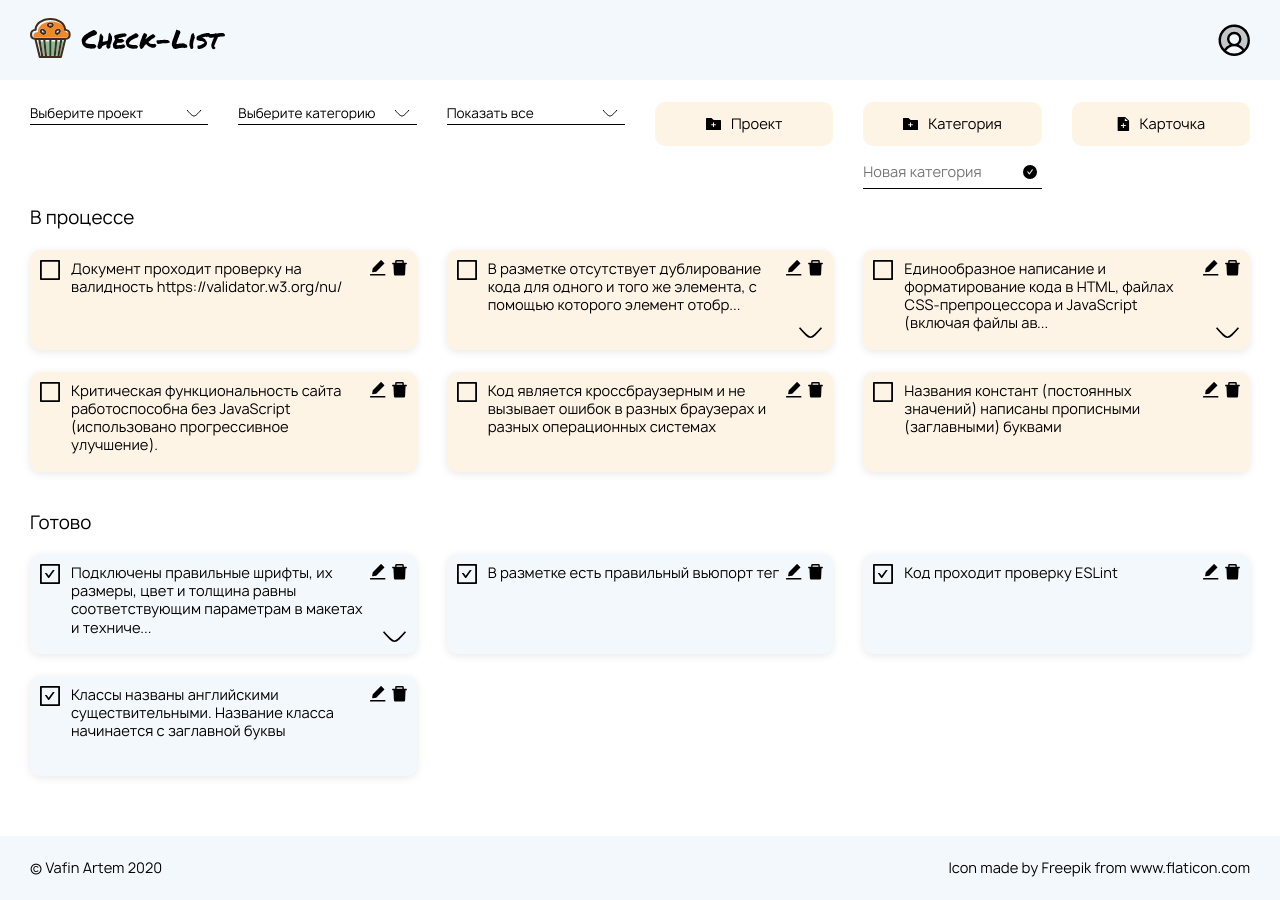
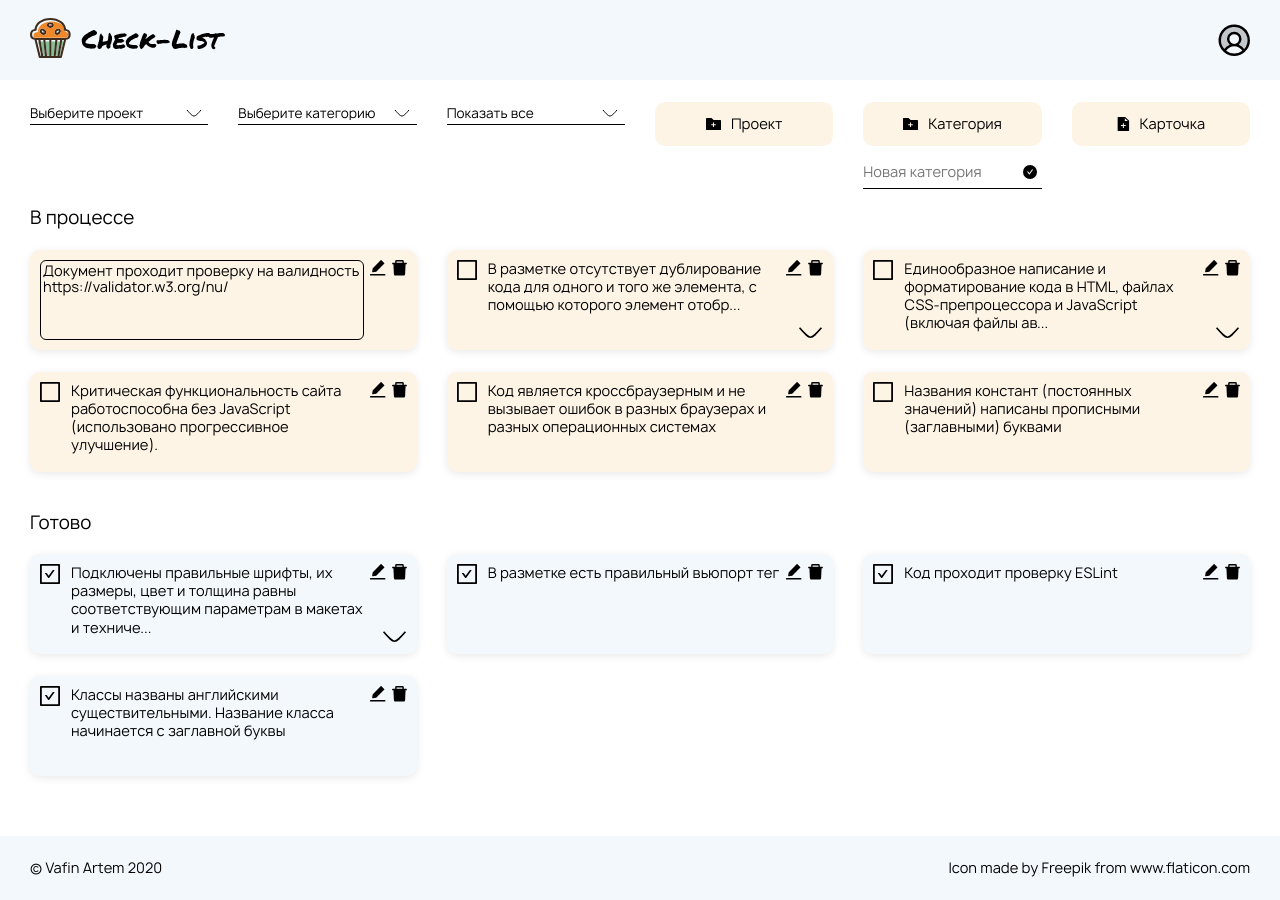
Before and after one commit to VafinArtem/check_list_r, a React (Create React App) app: page / in a window 1280 px wide. Both pictures are taken after a click on the button 377 px from the left and 267 px from the top of the page. Built offline with nearby package versions, Linux system fonts and the light colour scheme.

Commit message:
добавил редактирование показ редактирования карточек

```diff
--- a/src/components/card/card.jsx
+++ b/src/components/card/card.jsx
@@ -1,7 +1,11 @@
+import { useState } from "react";
 import { MAX_SYMBOLS } from "../../consts";
-import { limitDescription } from "../../utils/common";
+import CheckboxInput from "../checkbox-input/checkbox-input";
+import TextareaInput from "../textarea-input/textarea-input";
 
 const Card = ({ text, id, isComplite }) => {
+  const [fullComment, setFullComment] = useState(false);
+  const [editCard, setEditCard] = useState(false);
   return (
     <li
       className={`checklist__item ${
@@ -11,34 +15,40 @@ const Card = ({ text, id, isComplite }) => {
       <div
         className={`checklist__inner ${
           isComplite ? `checklist__inner--complite` : ``
-        }`}
+        } ${fullComment ? `checklist__inner--showed` : ``}`}
       >
         <div className="checklist__controls">
           <button
             className="checklist__control checklist__control--edit"
             aria-label="Редактировать"
+            onClick={() => {
+              setEditCard(!editCard);
+            }}
           />
           <button
             className="checklist__control checklist__control--delete"
             aria-label="Удалить"
           />
         </div>
-        <label className="checklist__box">
-          <input
-            type="checkbox"
-            name={`check-${id}`}
-            className="checklist__checkbox visually-hidden"
-            defaultChecked={isComplite ? true : false}
+        {!editCard ? (
+          <CheckboxInput
+            id={id}
+            text={text}
+            isComplite={isComplite}
+            fullComment={fullComment}
           />
-          <span className="checklist__check-box" />
-          <span className="checklist__name">
-            {limitDescription(text, MAX_SYMBOLS)}
-          </span>
-        </label>
+        ) : (
+          <TextareaInput text={text} />
+        )}
         {text.length > MAX_SYMBOLS ? (
           <button
-            className="checklist__show-button"
+            className={`checklist__show-button ${
+              fullComment ? `checklist__show-button--showed` : ``
+            }`}
             aria-label="Показать весь текст"
+            onClick={() => {
+              setFullComment(!fullComment);
+            }}
           />
         ) : (
           ``
--- /dev/null
+++ b/src/components/checkbox-input/checkbox-input.jsx
@@ -0,0 +1,21 @@
+import { MAX_SYMBOLS } from "../../consts";
+import { limitDescription } from "../../utils/common";
+
+const CheckboxInput = ({ text, fullComment, id, isComplite }) => {
+  return (
+    <label className="checklist__box">
+      <input
+        type="checkbox"
+        name={`check-${id}`}
+        className="checklist__checkbox visually-hidden"
+        defaultChecked={isComplite ? true : false}
+      />
+      <span className="checklist__check-box" />
+      <span className="checklist__name">
+        {fullComment ? text : limitDescription(text, MAX_SYMBOLS)}
+      </span>
+    </label>
+  );
+};
+
+export default CheckboxInput;
--- /dev/null
+++ b/src/components/textarea-input/textarea-input.jsx
@@ -0,0 +1,14 @@
+const TextareaInput = ({ text }) => {
+  return (
+    <label className="checklist__box checklist__box--edit">
+      <span className="visually-hidden">Редактировать текст</span>
+      <textarea
+        name="card_text"
+        className="checklist__edit"
+        defaultValue={text.trim()}
+      />
+    </label>
+  );
+};
+
+export default TextareaInput;
```
